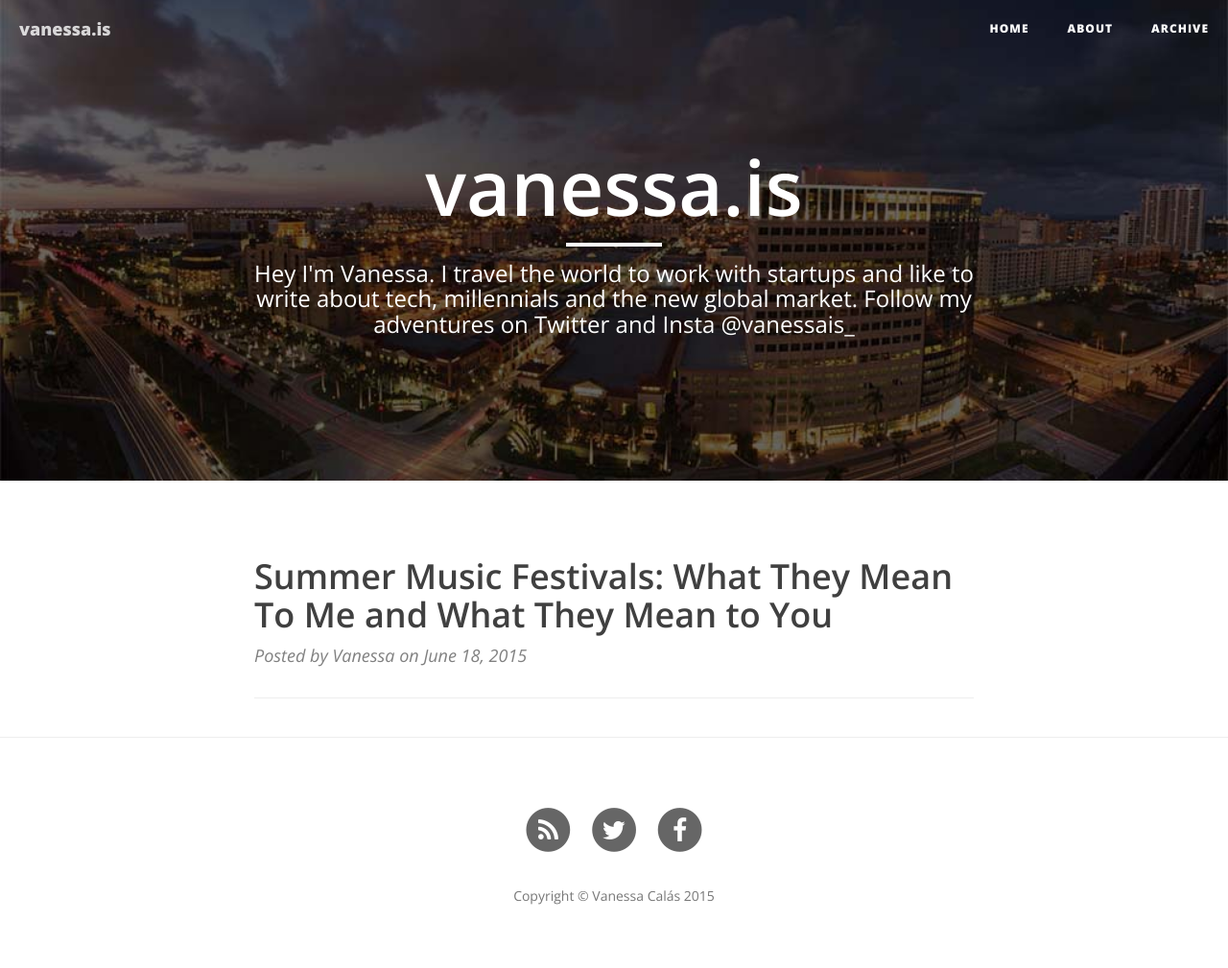
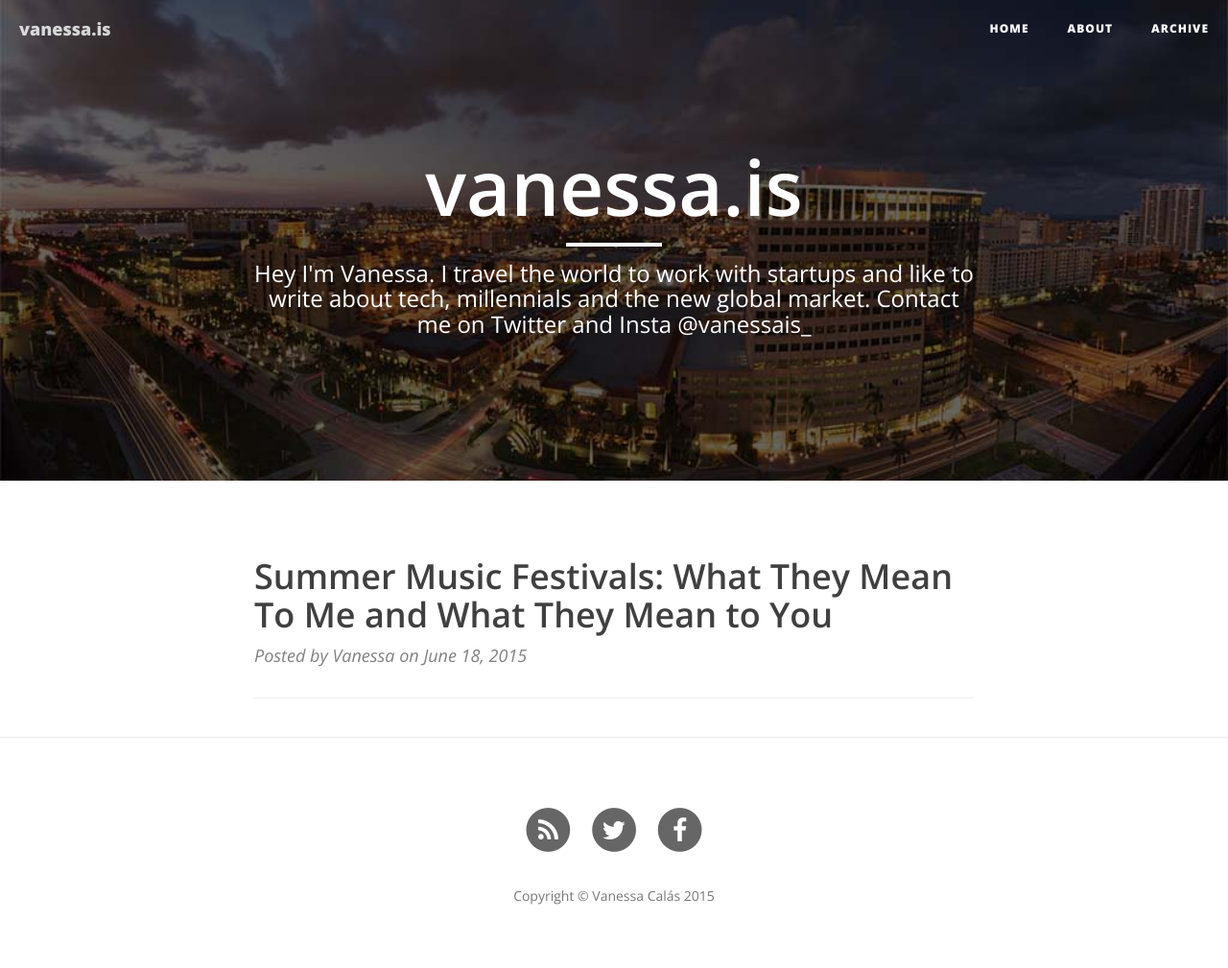
Before and after one commit to vanessais/vanessais.github.io, a Jekyll site: the page built from index.html, in a window 1280 px wide. Shown: the whole page at 96% size. Built offline with Jekyll 4.4.1, drawn with Linux system fonts in a browser that asks for light colours; nearby versions of some CDN libraries; the list of posts is cut into pages by our own code.

```diff
--- a/index.html
+++ b/index.html
@@ -1,6 +1,6 @@
 ---
 layout: page
-description: "Hey I'm Vanessa. I travel the world to work with startups and like to write about tech, millennials and the new global market. Follow my adventures on Twitter and Insta @vanessais_"
+description: "Hey I'm Vanessa. I travel the world to work with startups and like to write about tech, millennials and the new global market. Contact me on Twitter and Insta @vanessais_"
 ---
 
 {% for post in paginator.posts %}
```
